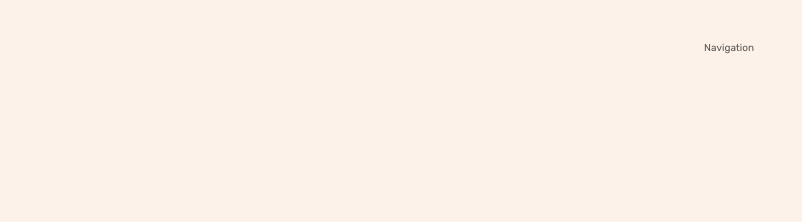
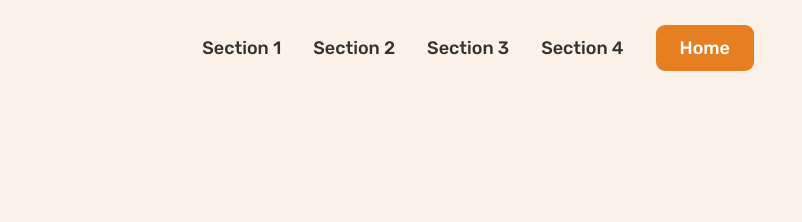
Before and after one commit to maddrills/HTML_CSS_practice, a plain HTML site: page starter/07-Omnifood-Desktop/content/index.html in a window 1280 px wide. Shown: the top 222 px of the page, 478-1280 px from the left. Drawn offline with Linux system fonts and the light colour scheme.

Commit message:
OF Project <nav> compleated with transition And Compount Classes

```diff
--- a/starter/07-Omnifood-Desktop/content/css/style.css
+++ b/starter/07-Omnifood-Desktop/content/css/style.css
@@ -66,6 +66,44 @@ html {
   /* Because we want it to be sticky for later */
   height: 9.6rem;
   padding: 4.8rem;
+}
+
+.main-nav-list {
+  list-style: none;
+  display: flex;
+  align-items: center;
+  gap: 3.2rem;
+}
+
+.main-nav-link:link,
+.main-nav-link:visited {
+  text-decoration: none;
+  color: #333;
+  font-weight: 500;
+  font-size: 1.8rem;
+  transition: all 0.3s;
+}
+
+/* transition to  */
+.main-nav-link:hover,
+.main-nav-link:active {
+  color: #cf711f;
+}
+
+/* home link */
+/* applys to only elements with both classes on them */
+.main-nav-link.nav-cta:link,
+.main-nav-link.nav-cta:visited {
+  padding: 1.2rem 2.4rem;
+  border-radius: 9px;
+
+  background-color: #e67e22;
+  color: #fff;
+}
+/* button transition  */
+.main-nav-link.nav-cta:hover,
+.main-nav-link.nav-cta:active {
+  background-color: #cf711f;
 }
 
 .logo {
--- a/starter/07-Omnifood-Desktop/content/index.html
+++ b/starter/07-Omnifood-Desktop/content/index.html
@@ -19,7 +19,16 @@
     <div class="test">TEST</div> -->
     <header class="header">
       <img class="logo" alt="Omnifood logo" src="img/omnifood-logo.png" />
-      <nav class="main-nav">Navigation</nav>
+      <!-- navigation implimentation -->
+      <nav class="main-nav">
+        <ul class="main-nav-list">
+          <li><a class="main-nav-link" href="#">Section 1</a></li>
+          <li><a class="main-nav-link" href="#">Section 2</a></li>
+          <li><a class="main-nav-link" href="#">Section 3</a></li>
+          <li><a class="main-nav-link" href="#">Section 4</a></li>
+          <li><a class="main-nav-link nav-cta" href="#">Home</a></li>
+        </ul>
+      </nav>
     </header>
 
     <!-- main here is used to signify that this is the main part of our page -->
```
